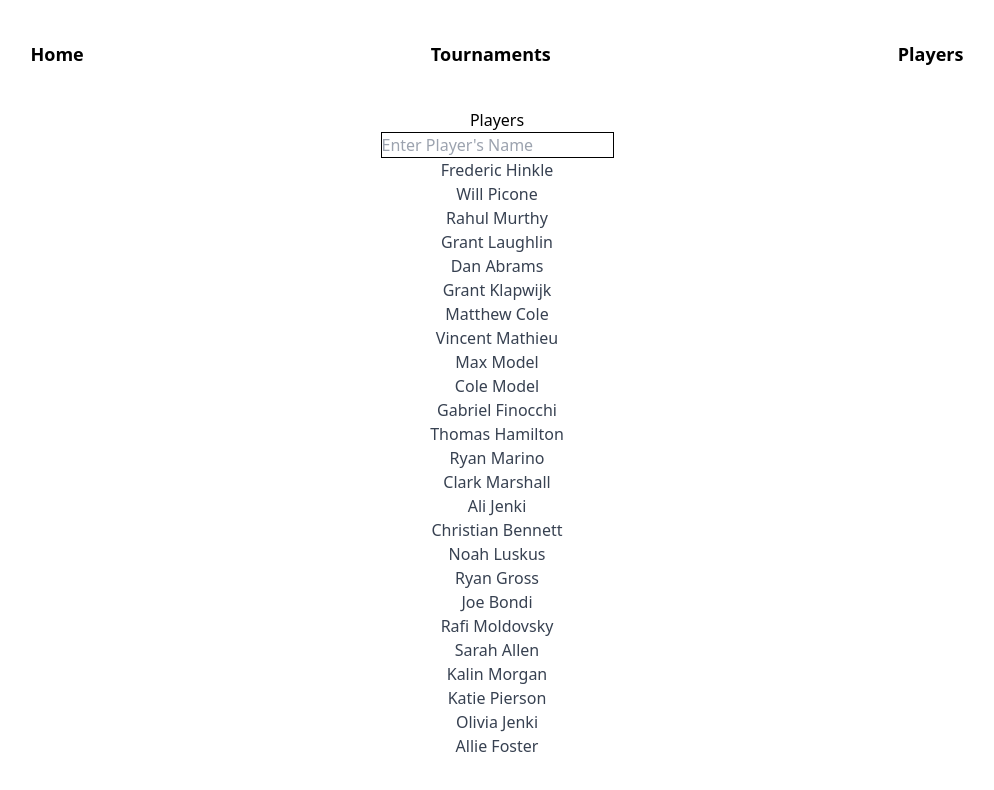
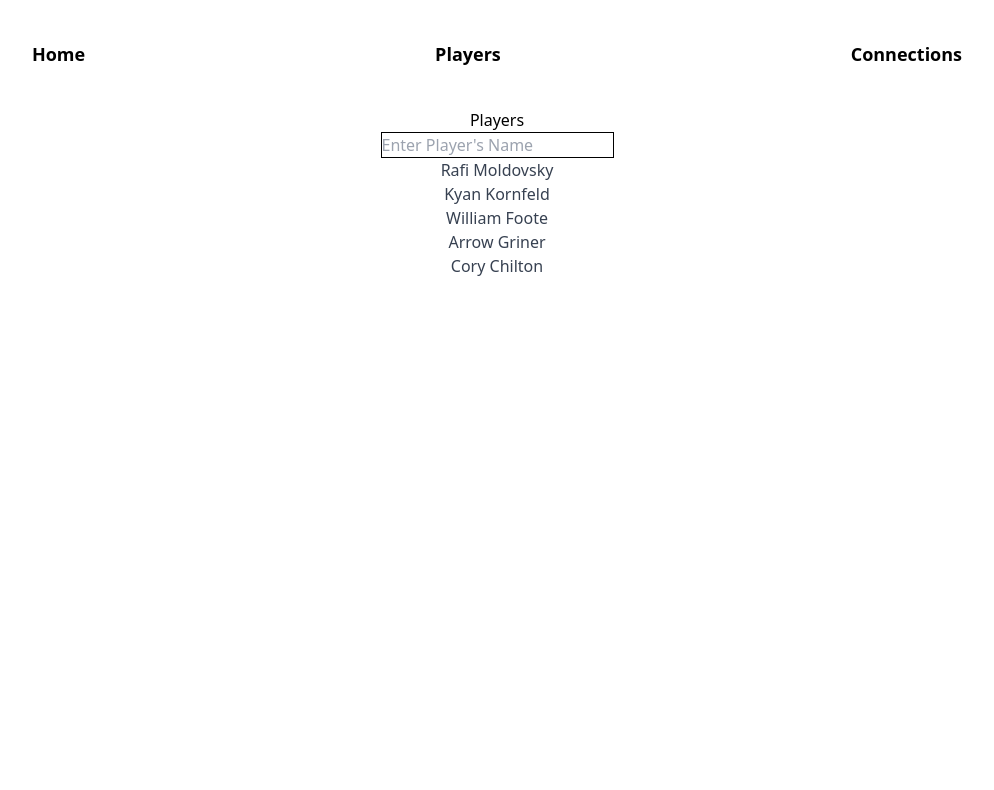
Before and after one commit to CoryChilton/roundnet-player-web-app, a Next.js app in the folder roundnet-player-web-app/: page /players in a window 1280 px wide. Shown: the top 790 px of the page, without its empty margins (143-1137 px from the left). Built offline with nearby package versions, Linux system fonts and the light colour scheme.

Commit message:
Copied over all changes from RoundnetPlayerWebApp

```diff
--- a/roundnet-player-web-app/data/players.tsx
+++ b/roundnet-player-web-app/data/players.tsx
@@ -1,109 +1,68 @@
-export const players: playerInterface[] = [
-  {
-    name: 'Frederic Hinkle',
-    id: 1,
-
-  },
-  {
-    name: 'Will Picone',
-    id: 2,
-  },
-  {
-    name: 'Rahul Murthy',
-    id: 3,
-  },
-  {
-    name: 'Grant Laughlin',
-    id: 4,
-  },
-  {
-    name: 'Dan Abrams',
-    id: 5,
-  },
-  {
-    name: 'Grant Klapwijk',
-    id: 6,
-  },
-  {
-    name: 'Matthew Cole',
-    id: 7,
-  },
-  {
-    name: 'Vincent Mathieu',
-    id: 8,
-  },
-  {
-    name: 'Max Model',
-    id: 9,
-  },
-  {
-    name: 'Cole Model',
-    id: 10,
-  },
-  {
-    name: 'Gabriel Finocchi',
-    id: 11,
-  },
-  {
-    name: 'Thomas Hamilton',
-    id: 12,
-  },
-  {
-    name: 'Ryan Marino',
-    id: 13,
-  },
-  {
-    name: 'Clark Marshall',
-    id: 14,
-  },
-  {
-    name: 'Ali Jenki',
-    id: 15,
-  },
-  {
-    name: 'Christian Bennett',
-    id: 16,
-  },
-  {
-    name: 'Noah Luskus',
-    id: 17,
-  },
-  {
-    name: 'Ryan Gross',
-    id: 18,
-  },
-  {
-    name: 'Joe Bondi',
-    id: 19,
-  },
-  {
-    name: 'Rafi Moldovsky',
-    id: 20,
-  },
-  {
-    name: 'Sarah Allen',
-    id: 21,
-  },
-  {
-    name: 'Kalin Morgan',
-    id: 22,
-  },
-  {
-    name: 'Katie Pierson',
-    id: 23,
-  },
-  {
-    name: 'Olivia Jenki',
-    id: 24,
-  },
-  {
-    name: 'Allie Foster',
-    id: 25,
-  },
-
-]
+export const players:Map<string, playerInterface> = new Map([
+  ["1", {
+    id: "1",
+    player_name: 'Rafi Moldovsky',
+    games_won: 10,
+    games_lost: 0,
+    series_won: 5,
+    series_lost: 0,
+    points_won: 1000,
+    points_lost: 20,
+  }],
+  ["2", {
+    id: "2",
+    player_name: 'Kyan Kornfeld',
+    games_won: 0,
+    games_lost: 9,
+    series_won: 0,
+    series_lost: 2,
+    points_won: 10,
+    points_lost: 334,
+  }],
+  ["3", {
+    id: "3",
+    player_name: 'William Foote',
+    games_won: 4,
+    games_lost: 5,
+    series_won: 6,
+    series_lost: 7,
+    points_won: 800,
+    points_lost: 900,
+  }],
+  ["4", {
+    id: "4",
+    player_name: 'Arrow Griner',
+    games_won: 10,
+    games_lost: 3,
+    series_won: 5,
+    series_lost: 2,
+    points_won: 600,
+    points_lost: 100,
+  }],
+  ["5", {
+    id: "5",
+    player_name: 'Cory Chilton',
+    games_won: 8,
+    games_lost: 9,
+    series_won: 1,
+    series_lost: 2,
+    points_won: 323,
+    points_lost: 334,
+  }],
+]);
 
 export interface playerInterface {
-  name: string;
-  id: number;
+  id: string;
+  player_name: string;
+  games_won: number;
+  games_lost: number;
+  series_won: number;
+  series_lost: number;
+  points_won: number;
+  points_lost: number;
 }
+
+export function isAPlayer(obj: any): obj is playerInterface {
+  if (typeof obj === 'undefined'){return false};
+  return 'id' in obj && 'player_name' in obj && 'games_won' in obj && 'games_lost' in obj && 'series_won' in obj && 'series_lost' in obj && 'points_won' in obj && 'points_lost' in obj;
+}
--- a/roundnet-player-web-app/package.json
+++ b/roundnet-player-web-app/package.json
@@ -15,10 +15,10 @@
     "autoprefixer": "10.4.14",
     "eslint": "8.47.0",
     "eslint-config-next": "13.4.13",
-    "next": "^13.4.19",
+    "next": "^13.4.13",
     "postcss": "8.4.27",
-    "react": "^18.2.0",
-    "react-dom": "^18.2.0",
+    "react": "18.2.0",
+    "react-dom": "18.2.0",
     "tailwindcss": "3.3.3",
     "typescript": "5.1.6"
   }
--- /dev/null
+++ b/roundnet-player-web-app/src/app/connections/page.tsx
@@ -0,0 +1,3 @@
+export default function(){
+  return <div>Connections</div>
+}
--- a/roundnet-player-web-app/src/app/page.tsx
+++ b/roundnet-player-web-app/src/app/page.tsx
@@ -3,7 +3,7 @@ import Link from "next/link"
 export default function Home() {
   return (
     <main>
-      <h1>Home!</h1>
+      <h1>Home</h1>
     </main>
   )
 }
--- /dev/null
+++ b/roundnet-player-web-app/src/app/players/[id]/page.tsx
@@ -0,0 +1,31 @@
+'use client';
+import { useSearchParams } from 'next/navigation';
+import { players, playerInterface, isAPlayer } from '../../../../data/players';
+
+interface pageProps{
+  params: {id: string}
+}
+
+export default function PlayerPage({params}: pageProps){
+  const player = players.get(params.id);
+  if(!isAPlayer(player)) {
+    return <div>PLAYER NOT FOUND!</div>;
+  }
+  const PERCENT_GAME_WINS = Math.round(player.games_won / (player.games_won + player.games_lost) * 100);
+  const PERCENT_SERIES_WINS = Math.round(player.series_won / (player.series_won + player.series_lost) * 100);
+  const PERCENT_POINT_WINS = Math.round(player.points_won / (player.points_won + player.points_lost) * 100);
+  return (
+    <div>
+      <h1 className="text-center text-xl font-bold mb-10">{player.player_name}'s Stats</h1>
+      <div className="flex justify-around">
+        <StatMeter percent={PERCENT_GAME_WINS} label="Game Wins" />
+        <StatMeter percent={PERCENT_SERIES_WINS} label="Series Wins" />
+        <StatMeter percent={PERCENT_POINT_WINS} label="Point Wins" />
+      </div>
+    </div>
+  )
+}
+
+function StatMeter({percent, label}:{percent: number, label: string}){
+  return <div>{label}: {percent}%</div>
+}
--- a/roundnet-player-web-app/src/app/players/[name]/page.tsx
+++ /dev/null
@@ -1,15 +0,0 @@
-'use client';
-import { useSearchParams } from 'next/navigation';
-
-interface pageProps{
-  params: {name: string}
-}
-
-export default function PlayerPage({params}: pageProps){
-  const searchParams = useSearchParams();
-  const playerData = JSON.parse(searchParams.get('playerData') || '{}');
-  if (playerData === '{}') {
-    return null;
-  }
-  return <div>{playerData.name} {playerData.id}</div>
-}
--- a/roundnet-player-web-app/src/app/players/page.tsx
+++ b/roundnet-player-web-app/src/app/players/page.tsx
@@ -9,10 +9,9 @@ export default function PlayersPage(){
 
   //Making an array of the players that should show up on this search
   const searchedPlayers: playerInterface[] = [];
-
-  for (var i in players) {
-    if(players[i].name.toLowerCase().includes(searchInput.toLowerCase())){
-      searchedPlayers.push(players[i]);
+  for (let p of players.values()) {
+    if(p.player_name.toLowerCase().includes(searchInput.toLowerCase())){
+      searchedPlayers.push(p);
     }
   }
 
@@ -21,12 +20,9 @@ export default function PlayersPage(){
       <div>Players</div>
       <input className="border border-black" placeholder="Enter Player's Name" value={searchInput} onChange={(e) => setSearchInput(e.target.value)}/>
       {searchedPlayers.map(player =>
-        <Link key={player.id} href={{
-          pathname: `/players/${player.name}`,
-          query: {playerData: JSON.stringify({name: player.name, id: player.id})}
-        }}>
+        <Link key={player.id} href={`/players/${player.id}`}>
           <div className="text-gray-700 hover:text-black">
-            {player.name}
+            {player.player_name}
           </div>
         </Link>
       )}
--- a/roundnet-player-web-app/src/app/tournaments/page.tsx
+++ /dev/null
@@ -1,11 +0,0 @@
-export default function Tournaments() {
-  return (
-    <>
-      <h1>Tournaments</h1>
-      <ul>
-        <li>Philadelphia Major</li>
-        <li>Salt Lake City Major</li>
-      </ul>
-    </>
-  )
-}
--- a/roundnet-player-web-app/src/components/Navbar.tsx
+++ b/roundnet-player-web-app/src/components/Navbar.tsx
@@ -8,16 +8,16 @@ export default function Navbar() {
           Home
         </button>
       </Link>
-      <Link href={"/tournaments"}>
-        <button>
-          Tournaments
-        </button>
-      </Link>
       <Link href={"/players"}>
         <button>
           Players
         </button>
       </Link>
+      <Link href={"/connections"}>
+        <button>
+          Connections
+        </button>
+      </Link>
     </div>
   )
 }
--- a/roundnet-player-web-app/tsconfig.json
+++ b/roundnet-player-web-app/tsconfig.json
@@ -1,6 +1,6 @@
 {
   "compilerOptions": {
-    "target": "es5",
+    "target": "es6",
     "lib": ["dom", "dom.iterable", "esnext"],
     "allowJs": true,
     "skipLibCheck": true,
```
Also changed, not shown: 1 other file (tests, documents, lock files or other folders).
